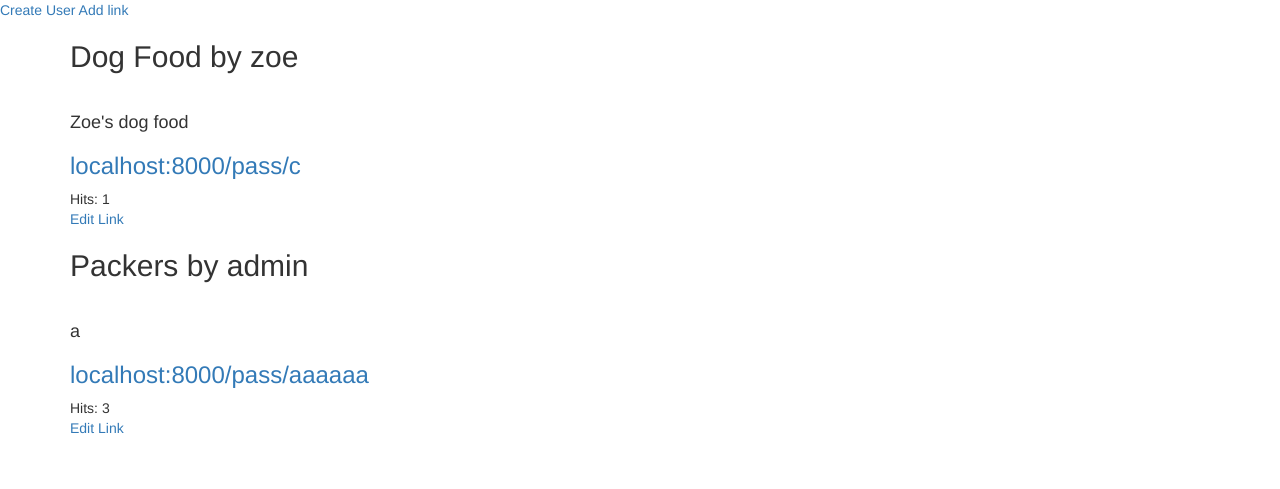
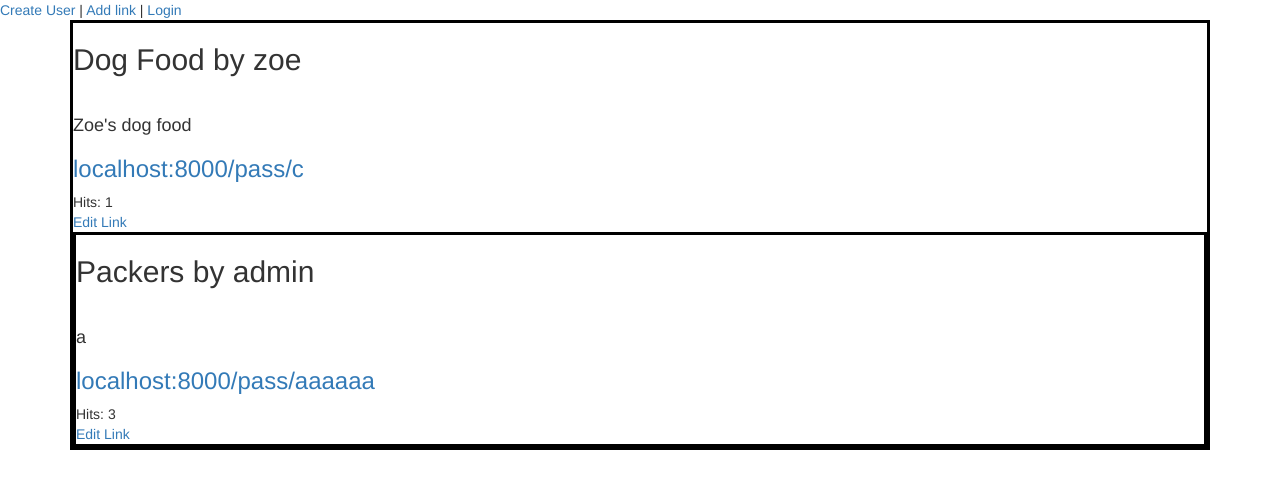
Before and after one commit to cjredmond/url_shortener, a Django app: page / in a window 1280 px wide. Shown: the top 489 px of the page. Run offline with Django 3.2, Linux system fonts and the light colour scheme; data comes from the database, SQL or seed files in the repository; some libraries are stand-ins or nearby versions.

Commit message:
cleaned some stuff up

```diff
--- a/url_shortener/templates/app/link_list.html
+++ b/url_shortener/templates/app/link_list.html
@@ -4,6 +4,8 @@
 
 {% for link in object_list%}
    {% csrf_token %}
+
+<div class="item">
 
 
 <h2>{{link.title}} by {{link.user}}</h1>
@@ -13,5 +15,5 @@
 Hits: {{link.count}}<br>
 <a href="{% url 'link_update_view' link.id%}">Edit Link</a>
 {% endfor %}
-
+</div>
 {% endblock %}
--- a/url_shortener/templates/base.html
+++ b/url_shortener/templates/base.html
@@ -5,11 +5,17 @@
     <link rel="stylesheet" href="{% static 'css/bootstrap.css' %}" media="screen" title="no title">
     <meta charset="utf-8">
     <title></title>
+    <style media="screen">
+      .item {
+        border: solid black 3px;
+      }
+    </style>
   </head>
   <body>
 <div class="menu">
-  <a href="{% url 'user_create_view'%}">Create User</a>
-  <a href="{% url 'link_create_view'%}">Add link</a>
+  <a href="{% url 'user_create_view'%}">Create User</a> |
+  <a href="{% url 'link_create_view'%}">Add link</a> |
+  <a href="http://localhost:8000/login/">Login</a>
 
 
 
```
